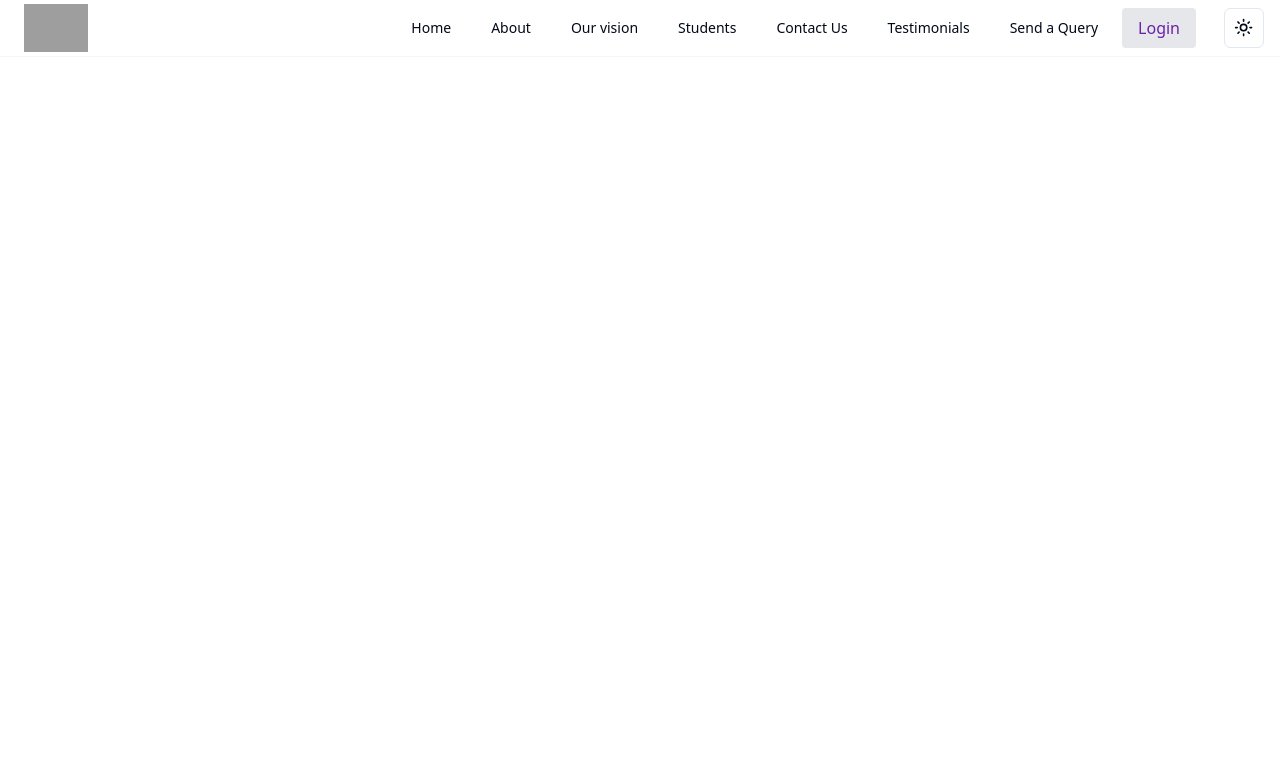
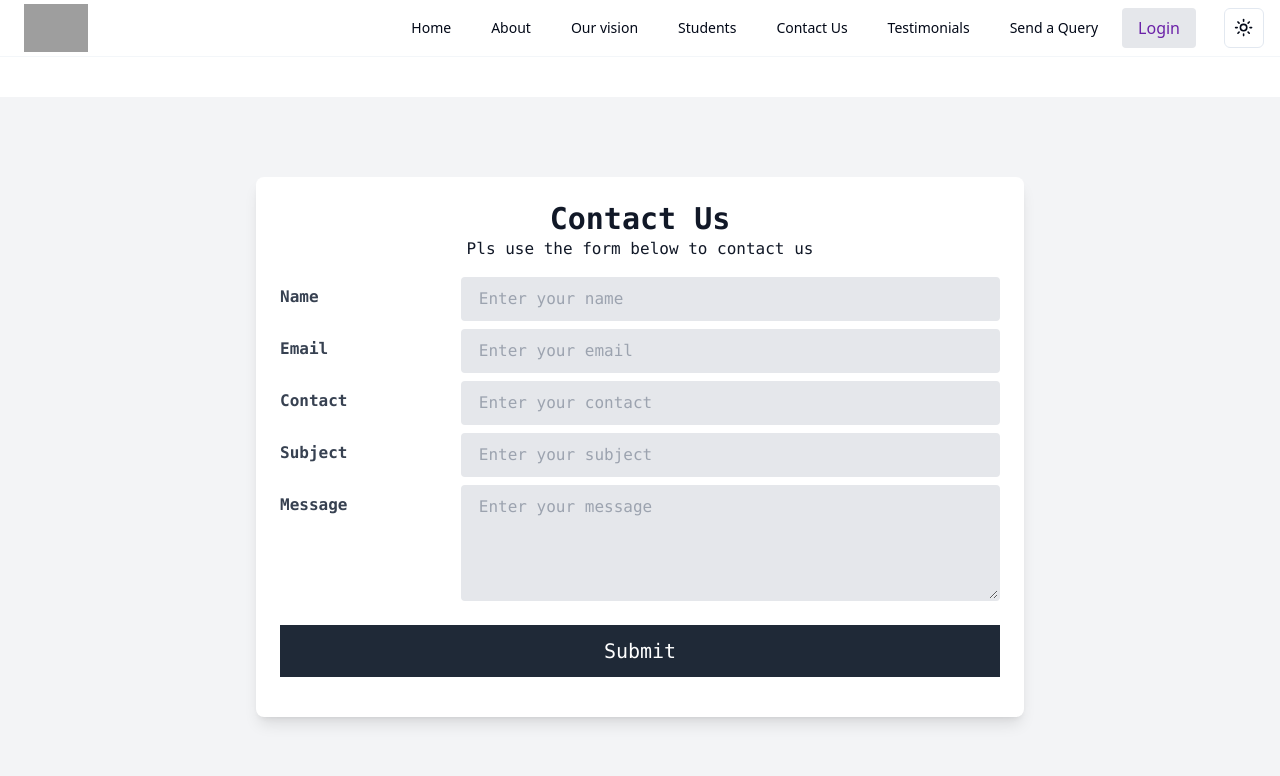
Before and after one commit to Chetan3327/SocietyManagementFrontend, a React (Vite) app: page /contact-us in a window 1280 px wide. Shown: the top 776 px of the page. Built offline with nearby package versions, Linux system fonts and the light colour scheme; grey boxes are pictures that could not be loaded.

Commit message:
contact us form

```diff
--- a/src/App.tsx
+++ b/src/App.tsx
@@ -13,6 +13,7 @@ import News from './components/Page-Components/News'
 import AllNews from './components/Page-Components/AllNews'
 import SocietyQueryForm from './components/Page-Components/SocietyQueryForm'
 import Evaluation from './pages/Evaluation'
+import ContactUs from './pages/ContactUs'
 
 const App = () => {
   return (
@@ -21,6 +22,7 @@ const App = () => {
       <div className='font-mono transition-colors duration-300'>
         <Routes>
           <Route path='/' element={<Home />} />
+          <Route path='/contact-us' element={<ContactUs />} />
           <Route path='/openings' element={<Openings />} />
           <Route path='/roles' element={<Roles />} />
           <Route path='/coordinators' element={<Coordinators />} />
--- /dev/null
+++ b/src/pages/ContactUs.tsx
@@ -0,0 +1,96 @@
+import { Controller, useForm } from 'react-hook-form'
+import { zodResolver } from '@hookform/resolvers/zod'
+import { z } from 'zod'
+
+const schema = z.object({
+    name : z.string().nonempty('Name is required'),
+    email : z.string().nonempty('Email is required'),
+    message : z.string().nonempty('Message is required'),
+    contact : z.string().nonempty('Contact is required'),
+    subject : z.string().nonempty('Subject is required'),
+})
+
+const ContactUs = () => {
+
+    type formData = z.infer<typeof schema>
+
+    const {register , handleSubmit , formState : {errors} }= useForm<formData>({
+        resolver: zodResolver(schema)
+    })
+
+    const onSubmit = (data : formData) => {
+        console.log(data)
+    }
+
+    return(
+         <div className='h-full w-full flex items-center justify-center flex-col bg-gray-100 py-10 sm:py-20 px-4'>
+              <form onSubmit={handleSubmit(onSubmit)}
+               className='bg-white p-6 rounded-lg shadow-lg w-full max-w-screen-md'
+              >
+             <h2 className='text-3xl font-bold text-center text-gray-900'>Contact Us</h2>
+             <p className='text-center text-gray-900 mb-4'>Pls use the form below to contact us </p>
+
+             <div className='flex flex-col sm:flex-row mb-2'>
+                <label className='block text-gray-700 pt-2 font-bold md:text-left mb-1 sm:w-1/3 sm:pr-4' htmlFor='name'>Name</label>
+                <input
+                className='bg-gray-200 appearance-none border-2 border-gray-200 rounded w-full py-2 px-4 text-gray-700 leading-right '
+                 type='text' id='name'
+                 {...register('name')} placeholder='Enter your name'
+                />
+
+             </div>
+             {errors.name && <span className='text-red-500 '>{errors.name.message}</span>}
+
+             <div className='flex flex-col sm:flex-row mb-2'>
+                <label className='block text-gray-700 pt-2 font-bold md:text-left mb-1 sm:w-1/3 sm:pr-4' htmlFor='email'>Email</label>
+                <input
+                className='bg-gray-200 appearance-none border-2 border-gray-200 rounded w-full py-2 px-4 text-gray-700 leading-right '
+                 type='email' id='email'
+                 {...register('email')} placeholder='Enter your email'
+
+                />
+
+             </div>
+             {errors.email && <span className='text-red-500'>{errors.email.message}</span>}
+
+             <div className='flex flex-col sm:flex-row mb-2'>
+                <label className='block text-gray-700 pt-2 font-bold md:text-left mb-1 sm:w-1/3 sm:pr-4' htmlFor='contact'>Contact</label>
+                <input
+                className='bg-gray-200 appearance-none border-2 border-gray-200 rounded w-full py-2 px-4 text-gray-700 leading-right '
+                 type='text' id='contact'
+                 {...register('contact')} placeholder='Enter your contact'
+
+                />
+
+             </div>
+             {errors.contact && <span className='text-red-500'>{errors.contact.message}</span>}
+
+             <div className='flex flex-col sm:flex-row mb-2'>
+                <label className='block text-gray-700 pt-2 font-bold md:text-left mb-1 sm:w-1/3 sm:pr-4' htmlFor='subject'>Subject</label>
+                <input
+                className='bg-gray-200 appearance-none border-2 border-gray-200 rounded w-full py-2 px-4 text-gray-700 leading-right '
+                 type='text' id='subject'
+                 {...register('subject')} placeholder='Enter your subject'
+                />
+
+             </div>
+             {errors.subject && <span className='text-red-500'>{errors.subject.message}</span>}
+
+             <div className='flex flex-col sm:flex-row mb-2'>
+                <label className='block text-gray-700 pt-2 font-bold md:text-left mb-1 sm:w-1/3 sm:pr-4' htmlFor='message'>Message</label>
+                <textarea
+                className='bg-gray-200 appearance-none border-2 border-gray-200 rounded w-full py-2 px-4 text-gray-700 leading-right '
+                  id='message' rows={4}
+                 {...register('message')} placeholder='Enter your message'
+                ></textarea>
+
+             </div>
+             {errors.message && <span className='text-red-500'>{errors.message.message}</span>}
+
+             <button type='submit' className='w-full px-2 py-3 mb-4 mt-4 text-xl bg-gray-800 text-white'>Submit</button>
+              </form>
+         </div>
+    )
+}
+
+export default ContactUs;
```
